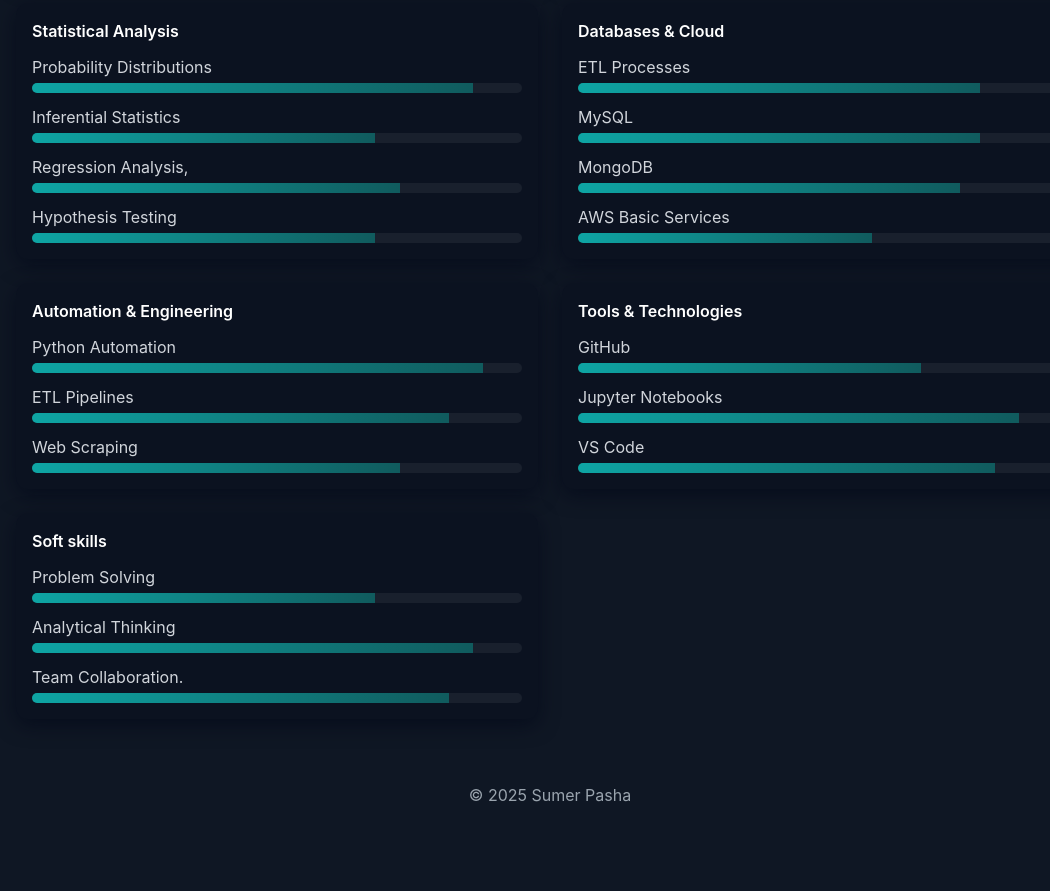
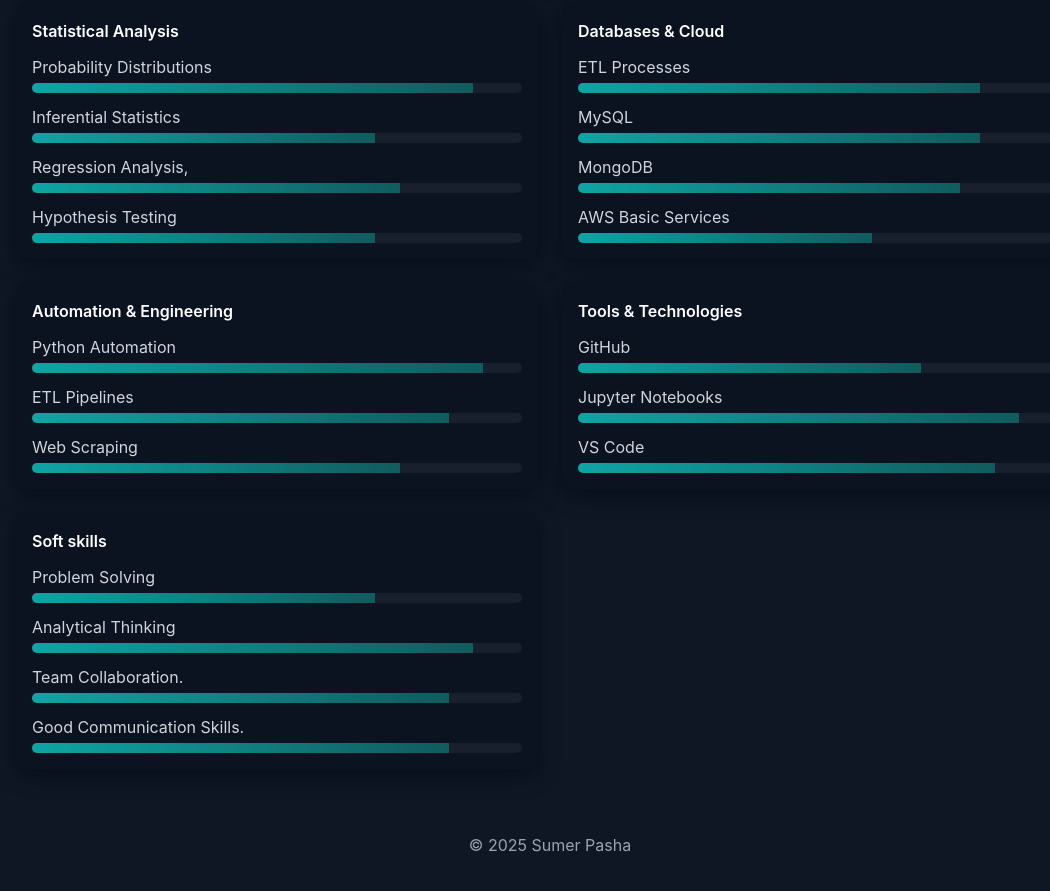
Before and after one commit to 1sumer/Portfolio, a plain HTML site: page skills.html in a window 1280 px wide. Shown: the part 615-1506 px from the top of the page, without its empty margins (90-1140 px from the left). Before the commit the page ends 1470 px from the top, so only its background shows below. Drawn offline with nearby package versions, Linux system fonts and the light colour scheme.

```diff
--- a/skills.html
+++ b/skills.html
@@ -206,6 +206,10 @@
             Team Collaboration.
             <div class="skill-bar mt-1"><i style="width: 85%"></i></div>
           </li>
+          <li>
+            Good Communication Skills.
+            <div class="skill-bar mt-1"><i style="width: 85%"></i></div>
+          </li>
         </ul>
       </div>
 
```
